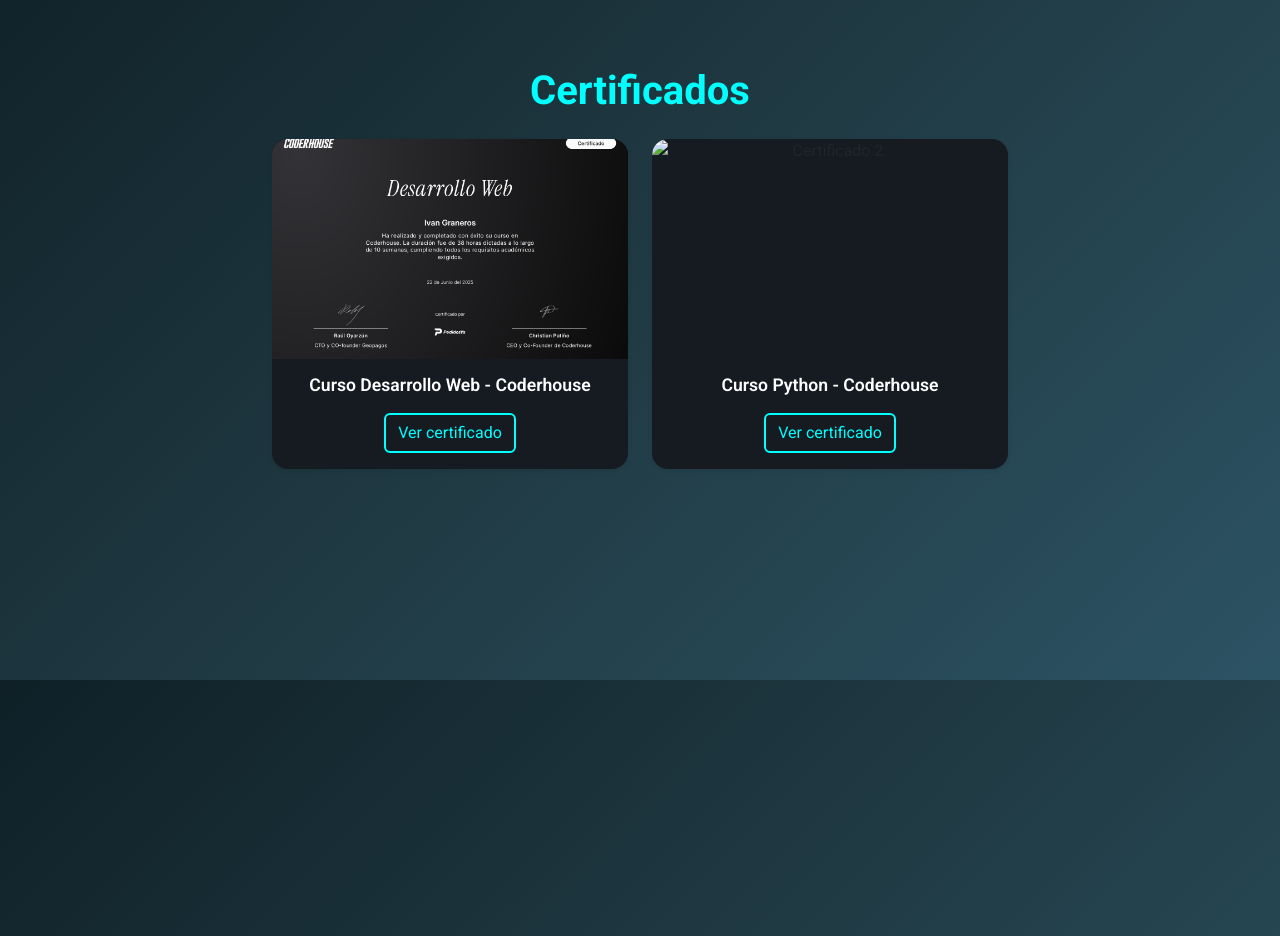
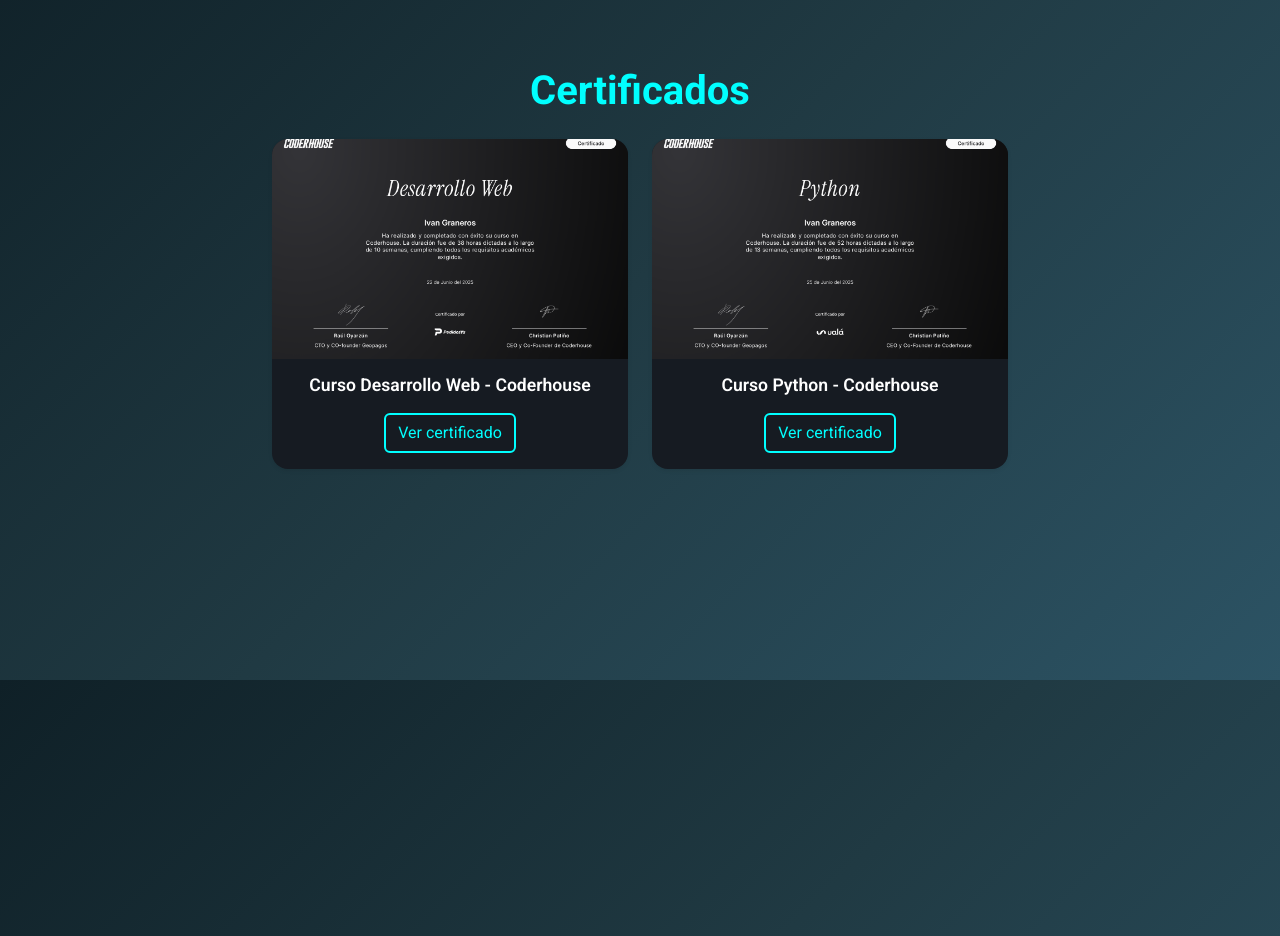
Before and after one commit to ivangraneros/portfolio, a plain HTML site: page index.html in a window 1280 px wide. Shown: the part 2520-3456 px from the top of the page. Drawn offline with nearby package versions, Linux system fonts and the light colour scheme.

Commit message:
agregue imagen y certificado

```diff
--- a/index.html
+++ b/index.html
@@ -143,10 +143,10 @@
 
       <div class="col-md-4 mb-4">
         <div class="card shadow-sm">
-          <img src="img/certificado2.jpg" class="card-img-top" alt="Certificado 2">
+          <img src="./media/certificado-python-coderhouse.png" class="card-img-top" alt="Certificado 2">
           <div class="card-body">
             <h5 class="card-title">Curso Python - Coderhouse</h5>
-            <a href="ruta-al-certificado2.pdf" target="_blank" class="btn mt-2">Ver certificado</a>
+            <a href="./media/certificado-python-coderhouse.png" target="_blank" class="btn mt-2">Ver certificado</a>
           </div>
         </div>
       </div>
```
Also changed, not shown: media/certificado-python-coderhouse.png (added).
